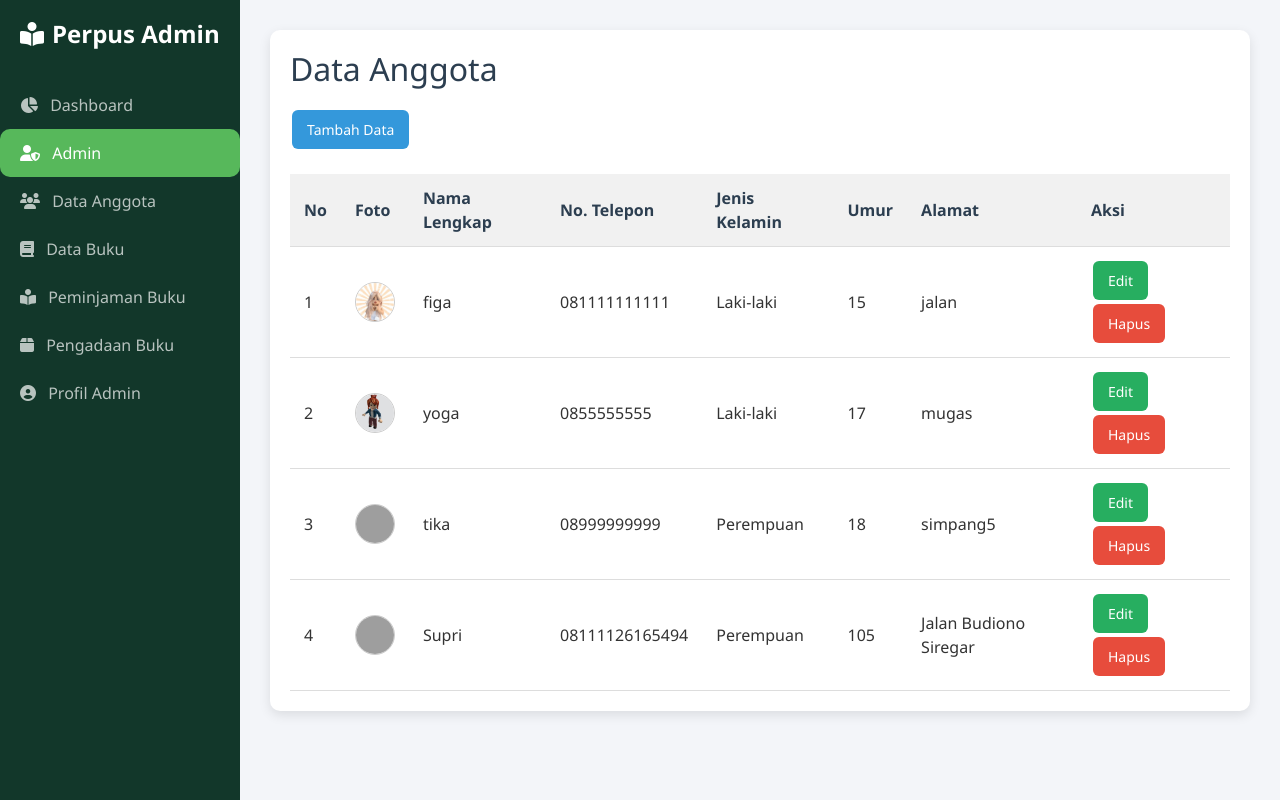
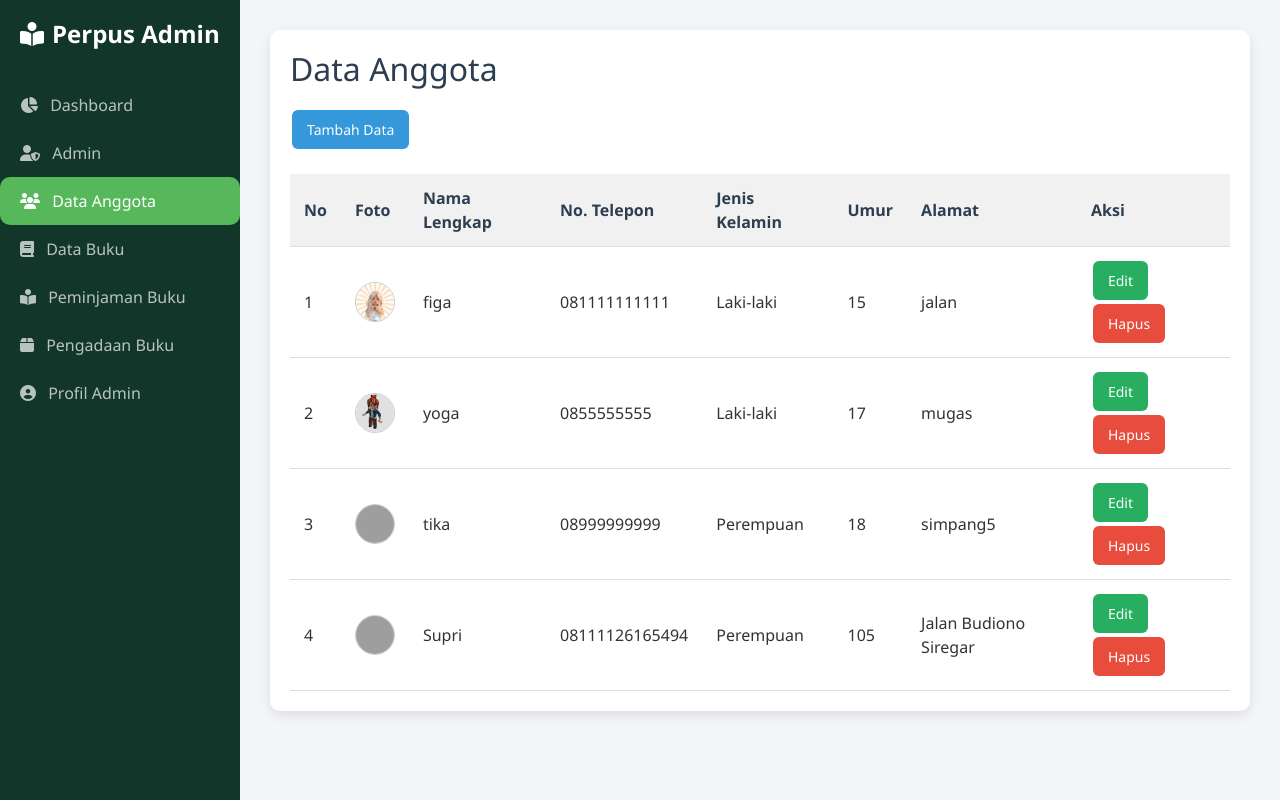
Before and after one commit to nneyaii/Kelompok6-TA, a PHP site: page /data-anggota/index.php in a window 1280 px wide. Run offline with PHP 8.4, Linux system fonts and the light colour scheme; data comes from the database, SQL or seed files in the repository; grey boxes are pictures that could not be loaded.

Commit message:
biar sidebar anggota bisa dipencet

```diff
--- a/data-anggota/index.php
+++ b/data-anggota/index.php
@@ -159,8 +159,8 @@
     <h4><i class="fas fa-book-reader me-2"></i>Perpus Admin</h4>
     <nav>
         <a href="../index.php"><i class="fas fa-chart-pie me-2"></i> Dashboard</a>
-        <a href="pengguna.php" class="active"><i class="fas fa-user-shield me-2"></i> Admin</a>
-        <a href="../data-anggota/index.php"><i class="fas fa-users me-2"></i> Data Anggota</a>
+        <a href="../data-pengguna/pengguna.php"><i class="fas fa-user-shield me-2"></i> Admin</a>
+        <a href="../data-anggota/index.php"  class="active"><i class="fas fa-users me-2"></i> Data Anggota</a>
         <a href="../data-buku/index.php"><i class="fas fa-book me-2"></i> Data Buku</a>
         <a href="../peminjamann-buku/index.php"><i class="fas fa-book-reader me-2"></i> Peminjaman Buku</a>
         <a href="../pengadaan-buku/index.php"><i class="fas fa-box me-2"></i> Pengadaan Buku</a>
```
Also changed, not shown: profil-admin/images/👻.jpg (added).
